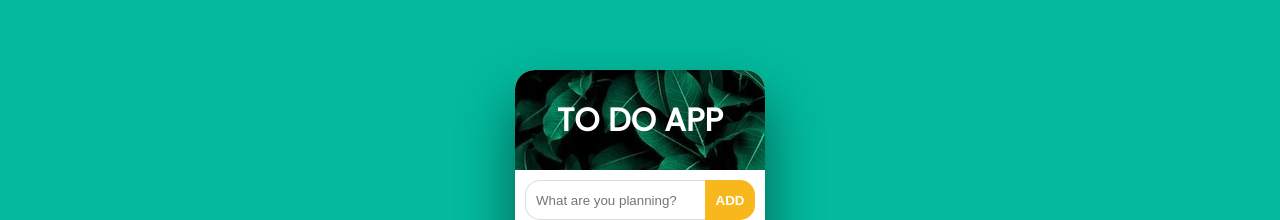
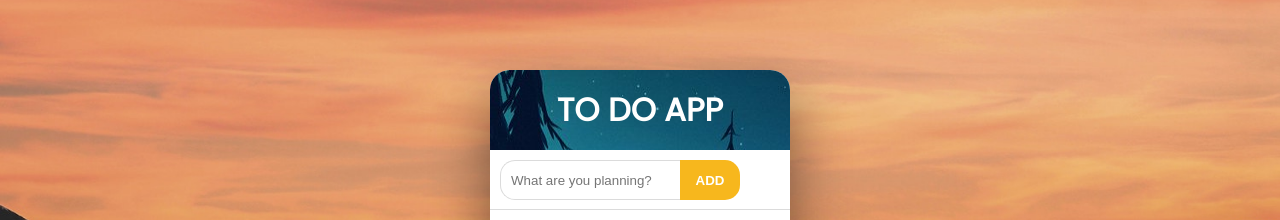
Before and after one commit to DeepNinja07x/To-Do-App, a plain HTML site: page To Do App/index.html in a window 1280 px wide. Shown: the part 130-350 px from the top of the page. Drawn offline with Linux system fonts and the light colour scheme.

Commit message:
modified

```diff
--- a/To Do App/app_style.css
+++ b/To Do App/app_style.css
@@ -6,6 +6,9 @@
 
 body {
     background-color: #03ba9e;
+    background: url(cover.jpg);
+  background-repeat: no-repeat;
+  background-size: 100% 100%;
     height: 100vh;
     display: flex;
     justify-content: center;
@@ -14,7 +17,7 @@ body {
 }
 
 .container {
-    width: 250px;
+    width: 300px;
     height: 400px;
     background-color: white;
     border: none;
@@ -29,7 +32,7 @@ body {
 .title {
     width: 100%;
     height: 25%;
-    background: url(background.jpg);
+    background: url(DMDIKcyWsAEsKDj.jpg);
     color: white;
     display: flex;
     justify-content: center;
@@ -74,7 +77,7 @@ body {
 
 .list {
     width: 100%;
-    height: 60%;
+    height:80%;
     padding: 0 10px 10px 10px;
     overflow: auto;
 }
--- a/To Do App/index.html
+++ b/To Do App/index.html
@@ -23,7 +23,10 @@
         </div>
         <div class="list"></div>
     </div>
+    <div style="background-image: url('download.jpg');">
     <script src="app_style.js"></script>
 </body>
 
+
+
 </html>
```
Also changed, not shown: To Do App/DMDIKcyWsAEsKDj.jpg (added), To Do App/cover.jpg (added).
